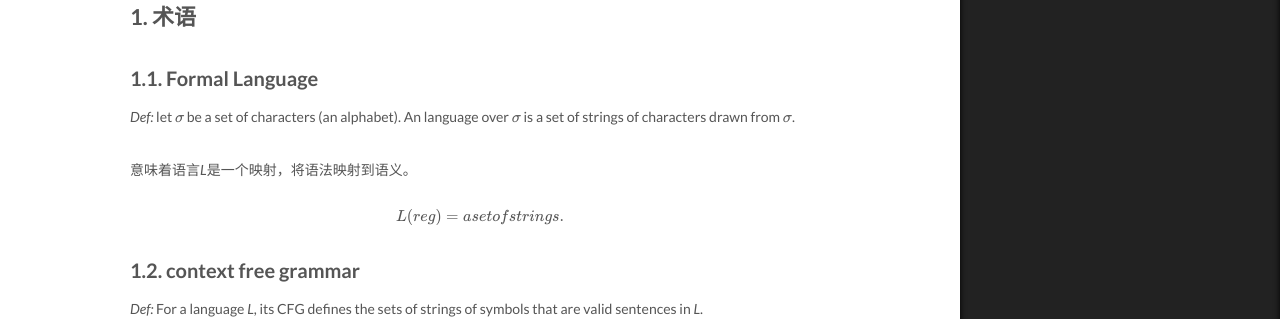
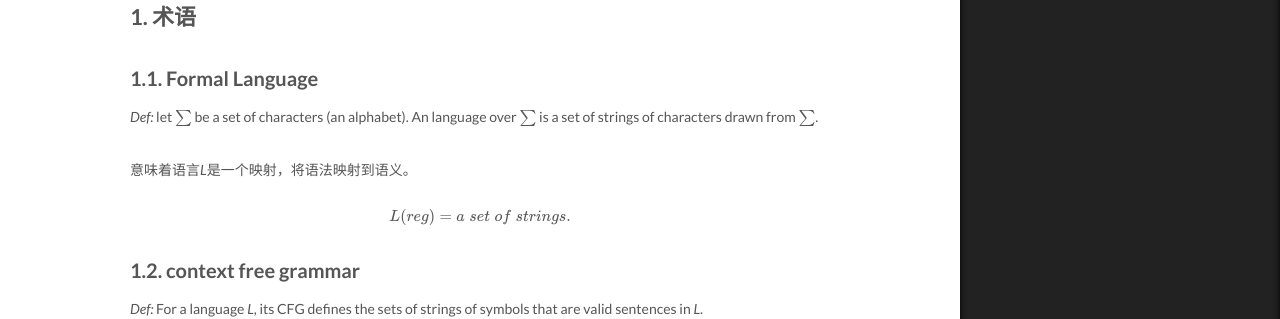
Before and after one commit to Willendless/willendless.github.io, a Jekyll site: the page built from _posts/2020-12-17-语法分析（一）.md, in a window 1280 px wide. Shown: the part 366-685 px from the top of the page. Built offline with Jekyll 4.4.1, drawn with Linux system fonts in a browser that asks for light colours; formulas are drawn with MathJax 3; comment, search, counter and statistics services are not loaded.

Commit message:
chore: update format

```diff
--- a/_posts/2020-12-17-语法分析（一）.md
+++ b/_posts/2020-12-17-语法分析（一）.md
@@ -13,11 +13,11 @@ mathjax: true
 
 ### 1.1. Formal Language
 
-*Def:* let $\sigma$ be a set of characters (an alphabet). An language over $\sigma$ is a set of strings of characters drawn from $\sigma$.
+*Def:* let $\sum$ be a set of characters (an alphabet). An language over $\sum$ is a set of strings of characters drawn from $\sum$.
 
 意味着语言*L*是一个映射，将语法映射到语义。
 
-$$L(reg) = a set of strings.$$
+$$L(reg) = a\;set\;of\;strings.$$
 
 ### 1.2. context free grammar
 
```
